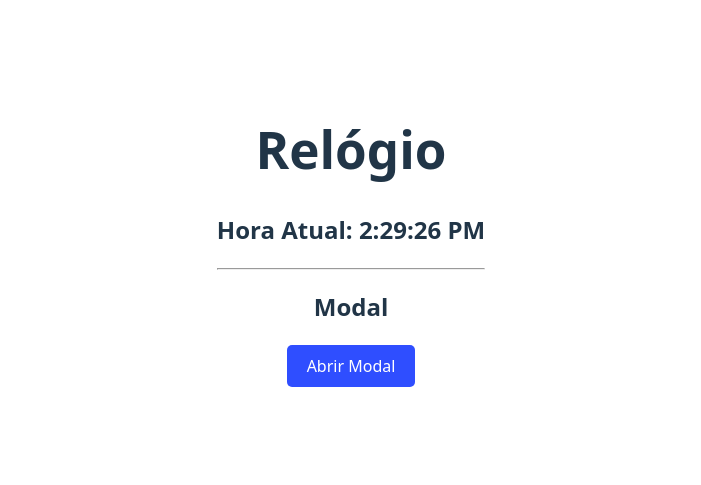
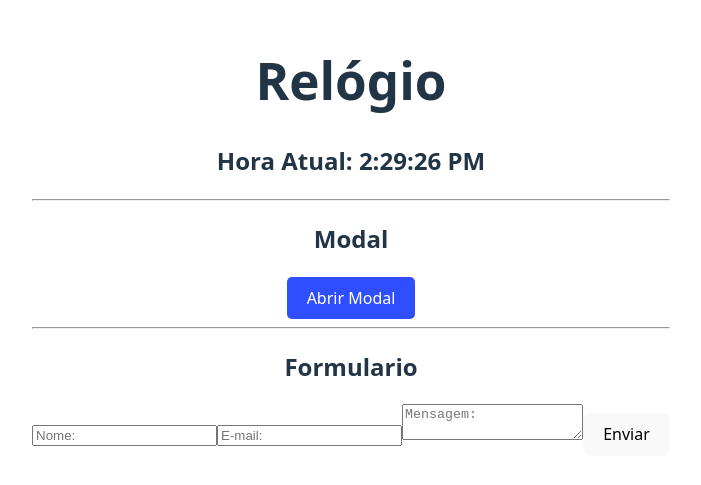
Before and after one commit to LeoSergio/Avanti_innovation, a React (Vite) app in the folder REACT/5_uicomponents/: page / in a window 1280 px wide. Shown: the part 163-648 px from the top of the page, without its empty margins (289-990 px from the left). Built offline with nearby package versions, Linux system fonts and the light colour scheme.

Commit message:
create form

```diff
--- a/REACT/5_uicomponents/src/App.jsx
+++ b/REACT/5_uicomponents/src/App.jsx
@@ -1,6 +1,7 @@
 import './App.css'
 
 import Clock from './components/Clock/Clock'
+import ContactForm from './components/ContactForm/ContactForm'
 import Modal from './components/Modal/Modal'
 
 function App() {
@@ -13,6 +14,10 @@
 
       <h2>Modal</h2>
       <Modal/>
+      <hr/>
+
+      <h2>Formulario</h2>
+      <ContactForm/>
 
     </>
   )
--- /dev/null
+++ b/REACT/5_uicomponents/src/components/ContactForm/ContactForm.jsx
@@ -0,0 +1,48 @@
+import { useState } from "react";
+import styles from "./ContactForm.module.css";
+
+const ContactForm = () => {
+    const [formData, setFormData] = useState({
+        nome:'',
+        email:'',
+        mensagem:''
+    })
+
+
+    const handleChange = (e) => {
+        setFormData({...formData,[e.target.name]:e.target.value})
+    }
+  return (
+    <form className={styles.form}>
+        <input
+        type="text"
+        name="nome"
+        placeholder="Nome:"
+        className={styles.input}
+        value={formData.nome}
+        onChange={handleChange}
+        />
+        <input
+            type="email"
+            name="email"
+            placeholder="E-mail:"
+            className={styles.input}
+            value={formData.email}
+            onChange={handleChange}
+        />
+
+        <textarea
+            name="mensagem"
+            placeholder="Mensagem:"
+            className={styles.textarea}
+            value={formData.mensagem}
+            onChange={handleChange}
+        />
+        <button type="submit" className={styles.button}>
+            Enviar
+        </button>
+    </form>
+  );
+};
+
+export default ContactForm;
```
Also changed, not shown: REACT/5_uicomponents/src/components/ContactForm/ContactForm.module.css (added).
